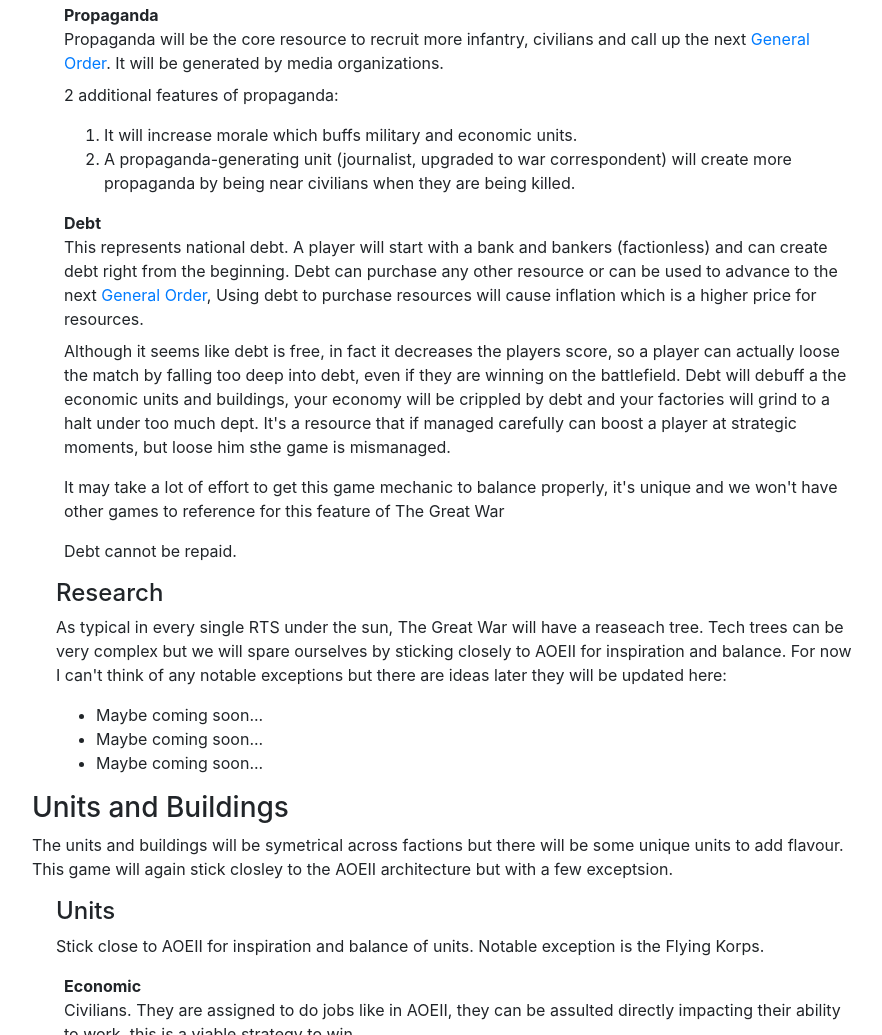
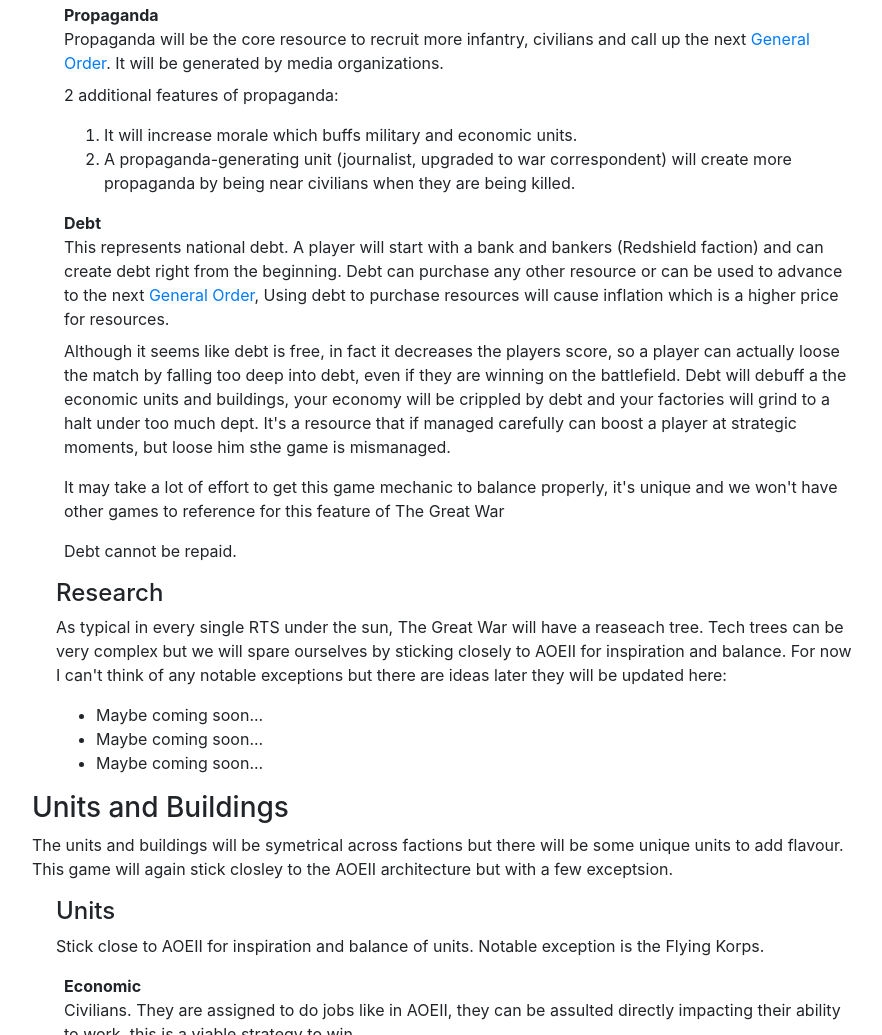
Before and after one commit to danieldownes/SfmlSlopedIsometric, a plain HTML site: page index.html in a window 1280 px wide. Shown: the part 3297-4332 px from the top of the page, without its empty margins (338-1220 px from the left). Drawn offline with nearby package versions, Linux system fonts and the light colour scheme.

Commit message:
Touchups on the GDD.

```diff
--- a/index.html
+++ b/index.html
@@ -473,7 +473,7 @@
                         <li>
                             <strong>Debt</strong>
                             <p class="mb-2">
-                                This represents national debt. A player will start with a bank and bankers (factionless) and can create debt right from
+                                This represents national debt. A player will start with a bank and bankers (Redshield faction) and can create debt right from
                                 the beginning. Debt can purchase any other resource or can be used to advance to the next
                                 <a href="#generalOrders">General Order</a>, Using debt to purchase resources will cause inflation
                                 which is a higher price for resources.
```
